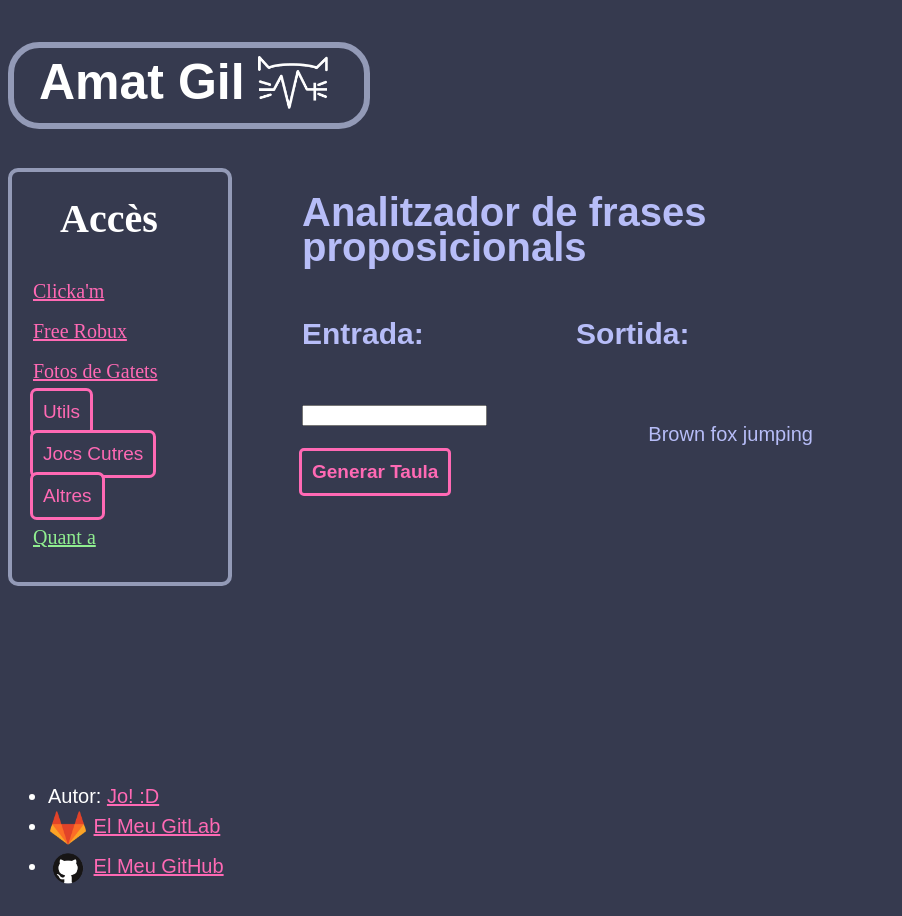
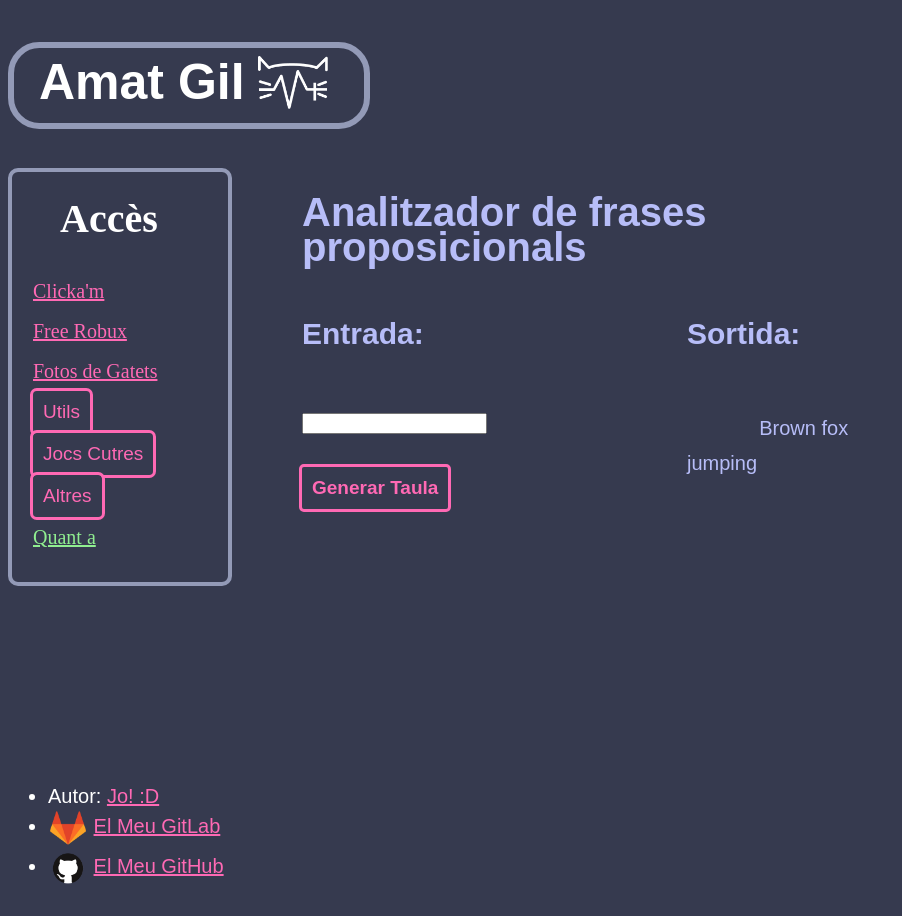
Before and after one commit to amatgil/amatgil.github.io, a Jekyll site: the page built from subpages/utils/logica_formal/logica_formal.html, in a window 1280 px wide. Shown: the whole page, without its empty margins (0-902 px from the left). Built offline with Jekyll 4.4.1, drawn with Linux system fonts in a browser that asks for light colours.

Commit message:
Works! Just need explanation

```diff
--- a/assets/css/subpagines/utils/logica_formal/logica_formal.css
+++ b/assets/css/subpagines/utils/logica_formal/logica_formal.css
@@ -26,6 +26,8 @@
 
 .logica-grid {
   display: grid;
+  grid-gap: 10em;
+  columns: 1fr 3fr;
 }
 .logica-grid-item {
   display: inline-grid;
```
